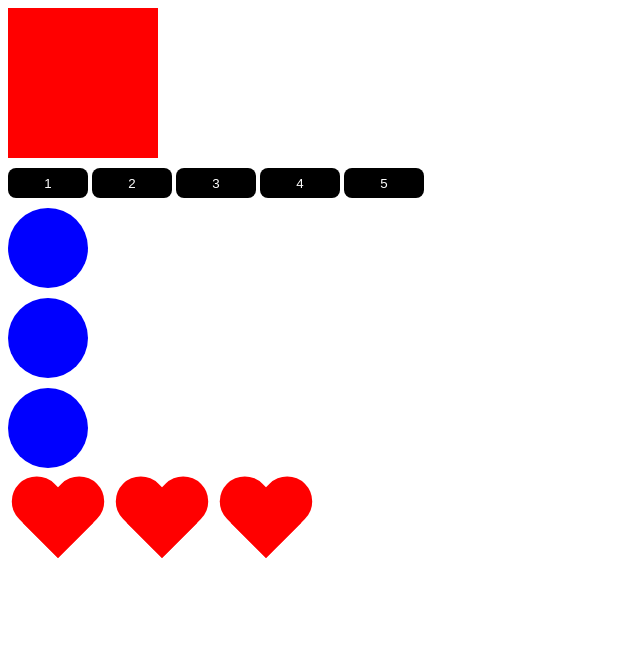
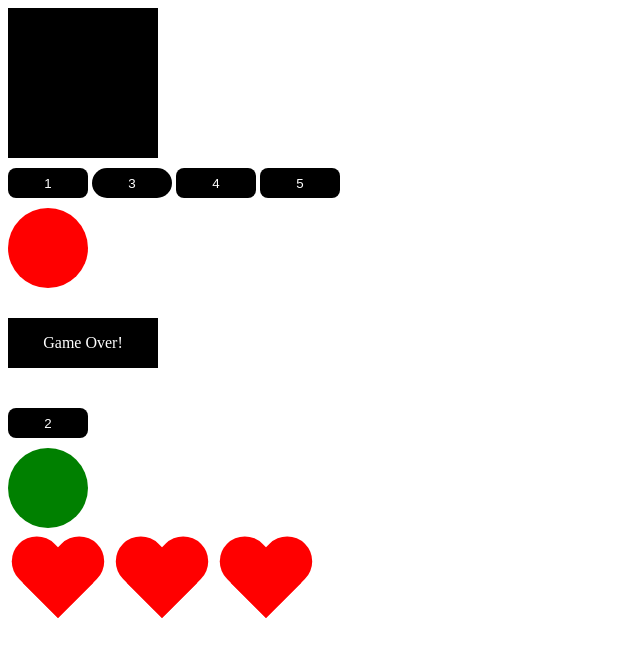
Before and after one commit to NAI21/JSpractice, a plain HTML site: page index.html in a window 1280 px wide. Shown: the whole page, without its empty margins (0-640 px from the left). Drawn offline with Linux system fonts and the light colour scheme.

Commit message:
changing elements on page

```diff
--- a/index.html
+++ b/index.html
@@ -18,9 +18,11 @@
     <div class="circle"></div>
     <div class="circle"></div>
 
-    <div class="heart"></div>
-    <div class="heart"></div>
-    <div class="heart"></div>
+    <div class="wrapper">
+        <div class="heart"></div>
+        <div class="heart"></div>
+        <div class="heart"></div>
+    </div>
 
     <script src="script.js"></script>
 </body>
--- a/script.js
+++ b/script.js
@@ -238,12 +238,39 @@ let box = document.getElementById('box'),
     btn = document.getElementsByTagName('button'),
     circle = document.getElementsByClassName('circle'),
     heart = document.querySelectorAll('.heart'),
-    firstHeart = document.querySelector('.heart');
-console.log(box);
-console.log(btn);
-console.log(btn[3]);
-console.log(circle);
-console.log(circle[1]);
-console.log(heart);
-console.log(heart[1]);
-console.log(firstHeart);
+    firstHeart = document.querySelector('.heart'),
+    wrapper = document.querySelector('.wrapper');
+// console.log(box);
+// console.log(btn);
+// console.log(btn[3]);
+// console.log(circle);
+// console.log(circle[1]);
+// console.log(heart);
+// console.log(heart[1]);
+// console.log(firstHeart);
+
+box.style.backgroundColor = "black";
+btn[2].style.borderRadius = "50px";
+circle[0].style.backgroundColor = 'red';
+circle[1].style.backgroundColor = 'yellow';
+circle[2].style.backgroundColor = 'green';
+
+// for (let i = 0 ; i < heart.length; i++) {
+//     heart[i].style.backgroundColor = 'black';
+// }
+
+// heart.forEach(function(item, i, hearts) {
+//     item.style.backgroundColor = 'black';
+// });
+
+let div = document.createElement('div');
+div.classList.add('black');
+// text = document.createTextNode('Тут был Мират');
+// document.body.appendChild(div);
+// wrapper.appendChild(div);
+document.body.insertBefore(div, circle[1]);
+// document.body.removeChild(btn[1]);
+document.body.replaceChild(btn[1], circle[1]);
+console.log(div);
+// div.innerHTML = '<h1>Game Over!</h1>';
+div.textContent = 'Game Over!';
```
